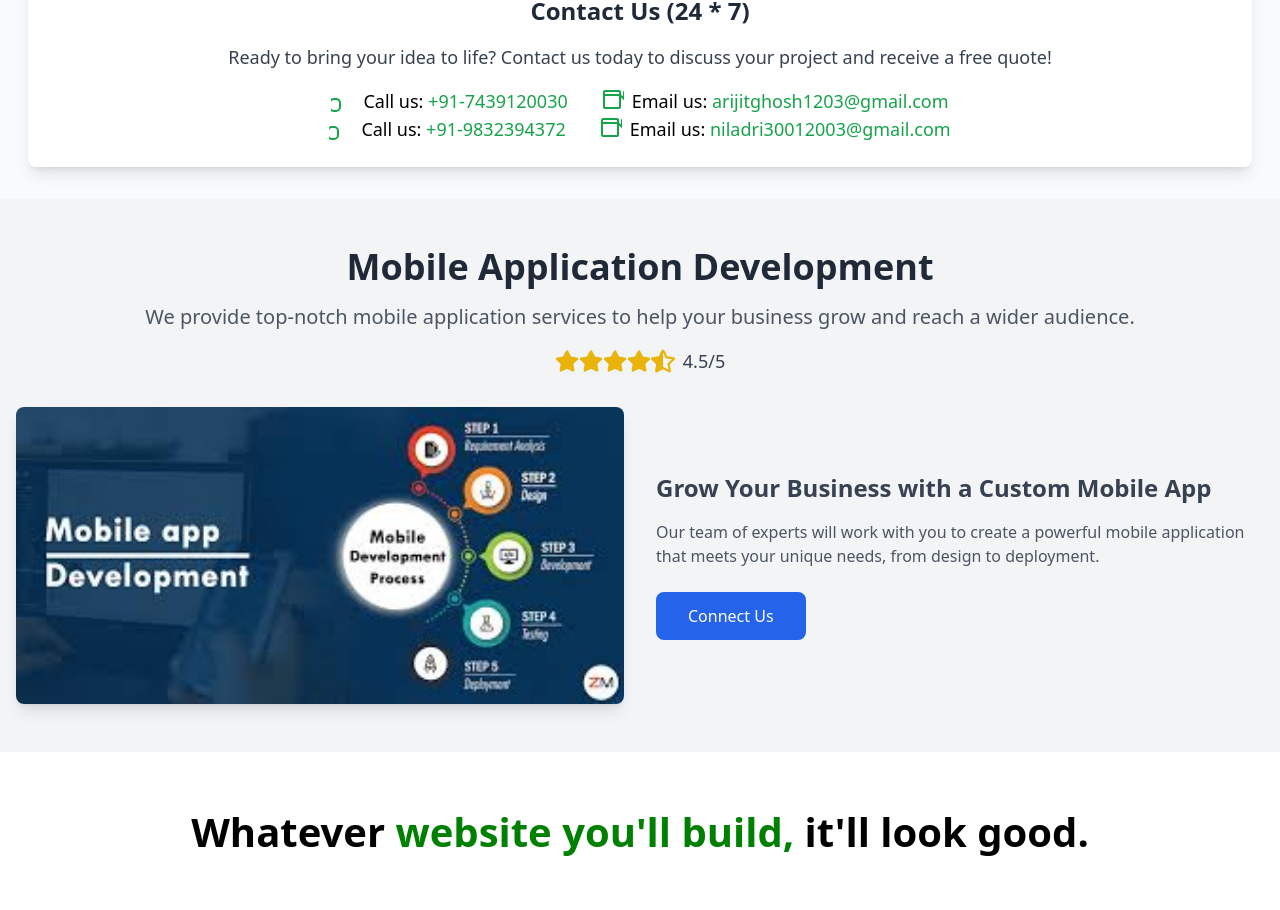
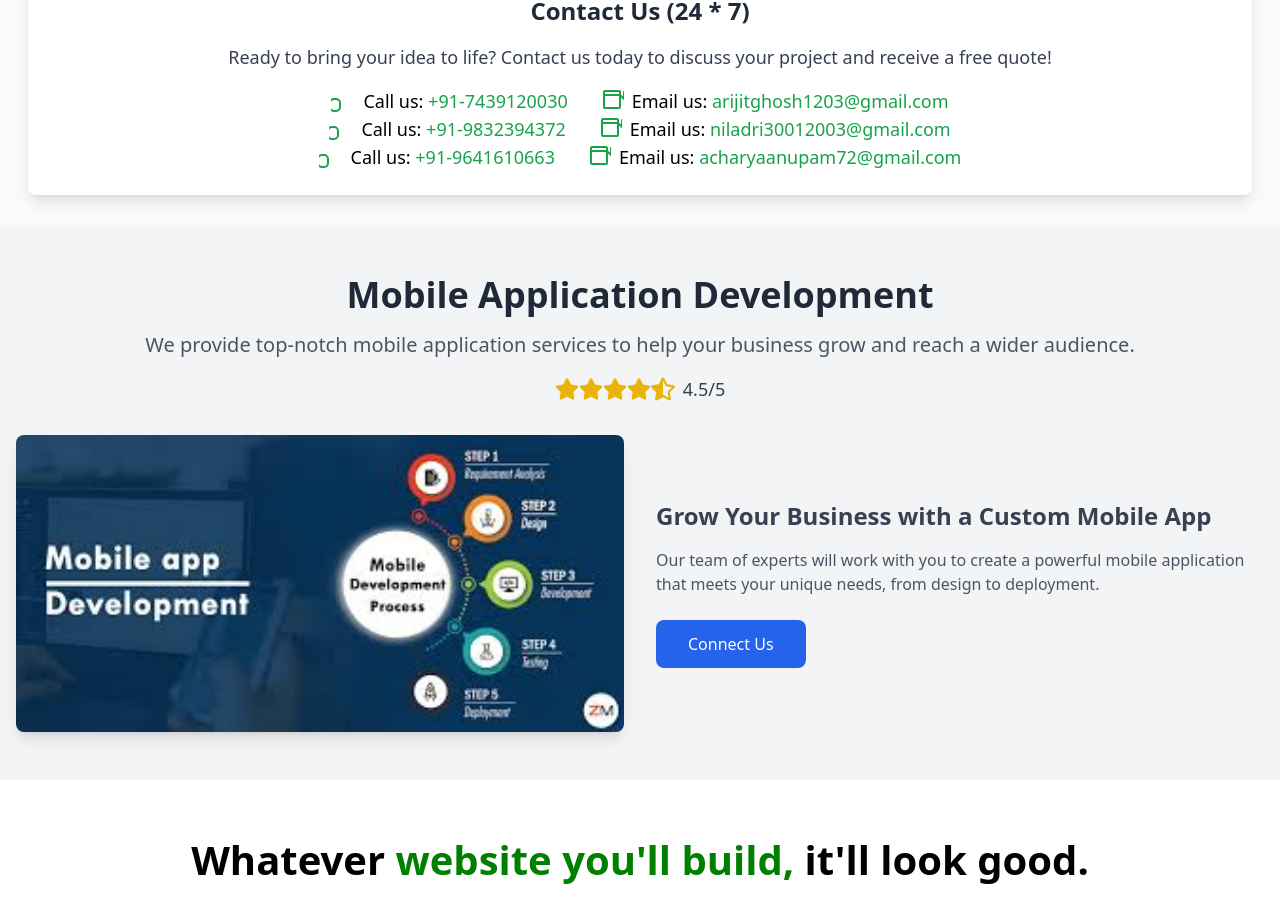
Before and after one commit to ghoshariji/website-builder, a React (Vite) app: page / in a window 1280 px wide. Shown: the part 1373-2283 px from the top of the page. Built offline with nearby package versions, Linux system fonts and the light colour scheme.

Commit message:
Update Header.jsx

```diff
--- a/src/component/Header.jsx
+++ b/src/component/Header.jsx
@@ -175,6 +175,58 @@ const Header = () => {
               </span>
             </div>
           </div>
+          <div className="flex flex-col md:flex-row justify-center items-start space-y-4 md:space-y-0 md:space-x-8">
+            <div className="flex items-center">
+              <svg
+                className="w-6 h-6 text-green-600 mr-2"
+                fill="none"
+                stroke="currentColor"
+                viewBox="0 0 24 24"
+                xmlns="http://www.w3.org/2000/svg"
+              >
+                <path
+                  strokeLinecap="round"
+                  strokeLinejoin="round"
+                  strokeWidth="2"
+                  d="M3 10h2a4 4 0 014 4v4a4 4 0 01-4 4H3a4 4 0 01-4-4v-4a4 4 0 014-4z"
+                ></path>
+              </svg>
+              <span className="text-lg font-medium">
+                Call us:{" "}
+                <a
+                  href="tel:9641610663"
+                  className="text-green-600 hover:underline"
+                >
+                   +91-9641610663
+                </a>
+              </span>
+            </div>
+            <div className="flex items-center">
+              <svg
+                className="w-6 h-6 text-green-600 mr-2"
+                fill="none"
+                stroke="currentColor"
+                viewBox="0 0 24 24"
+                xmlns="http://www.w3.org/2000/svg"
+              >
+                <path
+                  strokeLinecap="round"
+                  strokeLinejoin="round"
+                  strokeWidth="2"
+                  d="M4 6V3a1 1 0 011-1h14a1 1 0 011 1v3m0 0v12a1 1 0 01-1 1H5a1 1 0 01-1-1V6zm0 0l4 4m0 0l4-4m-4 4V3"
+                ></path>
+              </svg>
+              <span className="text-lg font-medium">
+                Email us:{" "}
+                <a
+                  href="mailto:acharyaanupam72@gmail.com"
+                  className="text-green-600 hover:underline"
+                >
+                 acharyaanupam72@gmail.com
+                </a>
+              </span>
+            </div>
+          </div>
         </div>
       </div>
     </div>
```
